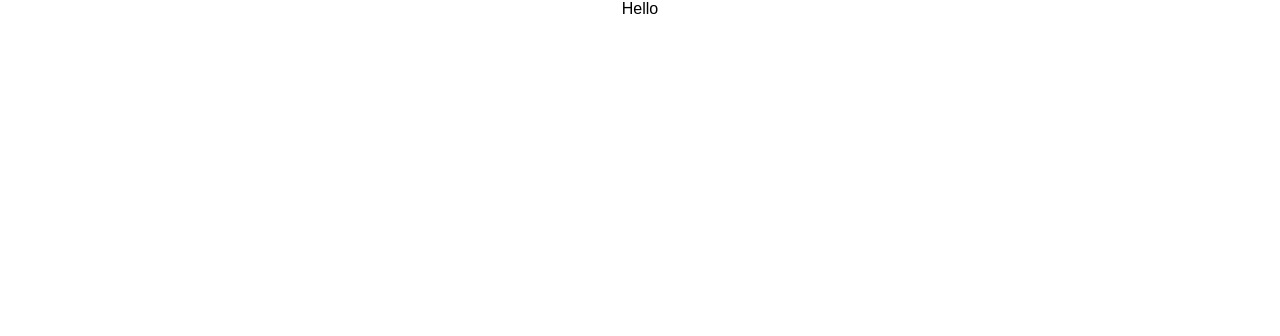
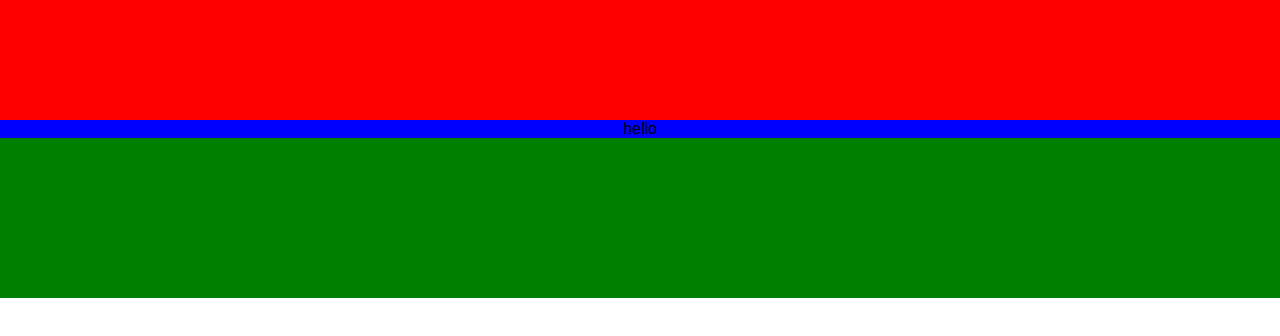
Before and after one commit to AjinkyaPradhan1/tinderClone, a React app: page / in a window 1280 px wide. Shown: the top 336 px of the page. Built offline with nearby package versions, Linux system fonts and the light colour scheme.

Commit message:
Commit 4

```diff
--- a/src/Home.js
+++ b/src/Home.js
@@ -1,9 +1,16 @@
 import React from 'react';
+import './main.css';
 
 function Home() {
     return (
         <div className="main">
-            Hello
+            <div className="app_header" />
+
+            <div className="app_body">
+                hello
+            </div>
+
+            <div className="app_footer" />
         </div>
     );
 }
--- /dev/null
+++ b/src/main.css
@@ -0,0 +1,21 @@
+.body{
+    font-size: 16px;
+}
+
+.app_header{
+    background-color: red;
+    width: 100%;
+    height: 15vh;
+}
+
+.app_body{
+    background-color: blue;
+    width: 100%;
+    height: fit-content;
+}
+
+.app_footer{
+    background-color: green;
+    width: 100%;
+    height: 20vh;
+}
```
Also changed, not shown: public/images/main_page_back.webp (added), public/images/main_page_back2.webp (added).
